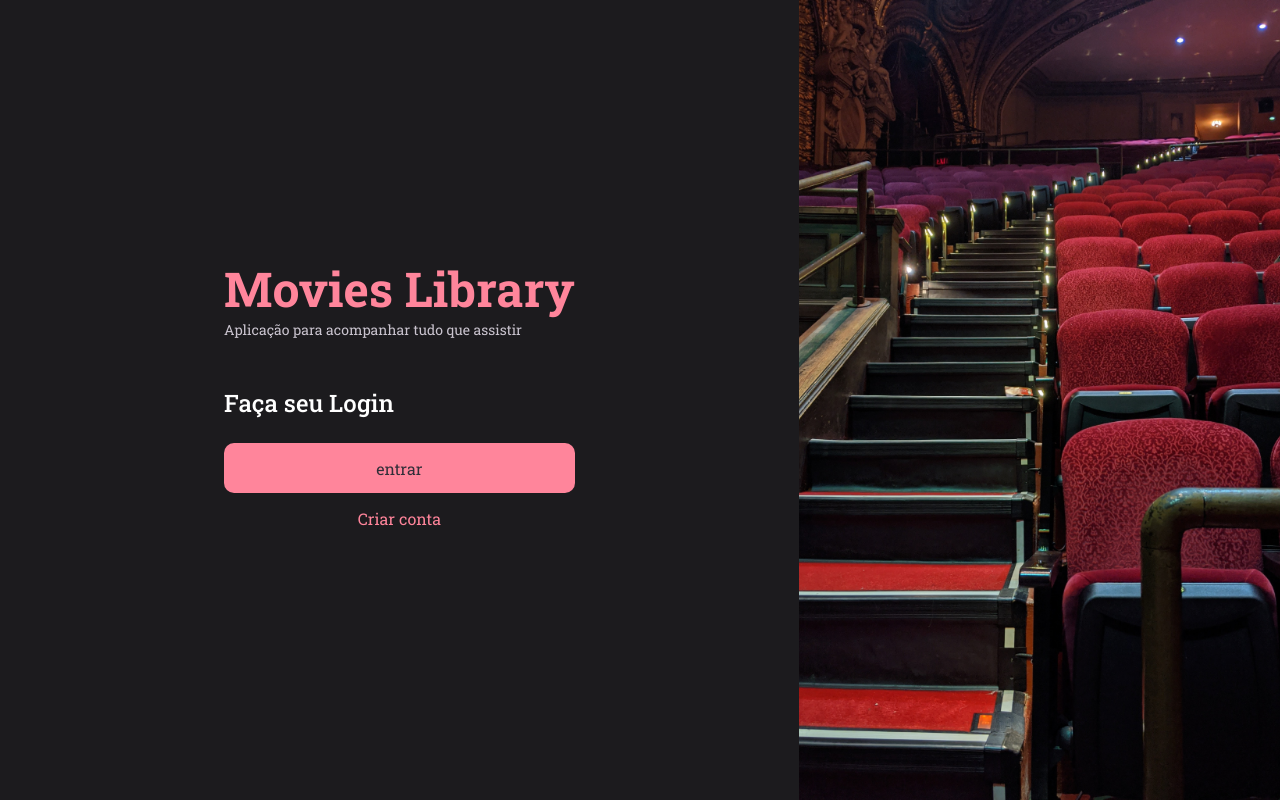
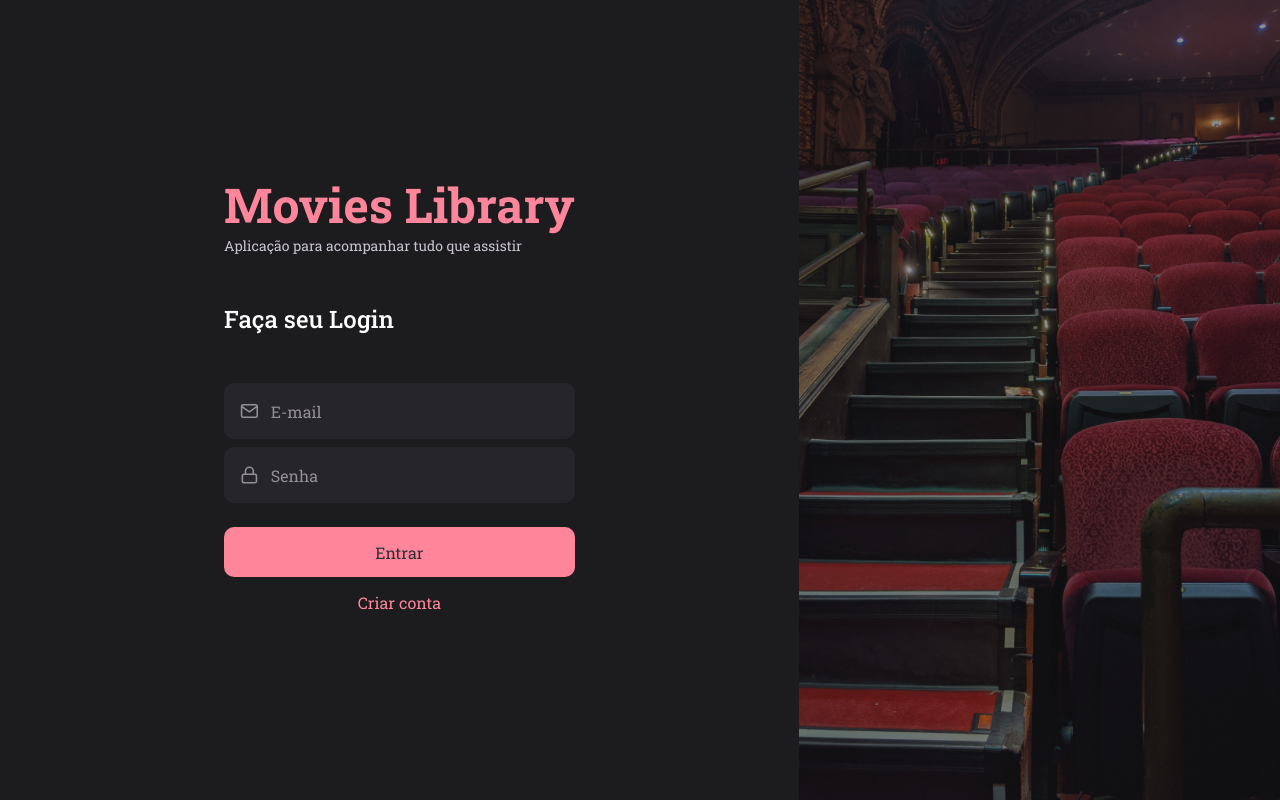
Before and after one commit to lucasdoloh0v/movies-library-front, a React (Vite) app: page / in a window 1280 px wide. Built offline with nearby package versions, Linux system fonts and the light colour scheme.

Commit message:
feat: component Input and SignIn screen

```diff
--- /dev/null
+++ b/src/components/Input/index.jsx
@@ -0,0 +1,10 @@
+import { Container } from './styles';
+
+export function Input({ icon: Icon, ...rest }) {
+  return (
+    <Container>
+      {Icon && <Icon size={20} />}
+      <input type="text" {...rest} />
+    </Container>
+  );
+}
--- /dev/null
+++ b/src/components/Input/styles.js
@@ -0,0 +1,34 @@
+import styled from 'styled-components';
+
+export const Container = styled.div`
+  width: 100%;
+  display: flex;
+  align-items: center;
+
+  border-radius: 10px;
+  padding-left: 16px;
+
+  background-color: ${({ theme }) => theme.colors.background_800};
+  color: ${({ theme }) => theme.colors.gray_300};
+
+  margin-top: 8px;
+
+  > input {
+    width: 100%;
+    height: 56px;
+    padding: 12px;
+
+    background: transparent;
+    border: none;
+
+    color: ${({ theme }) => theme.colors.white};
+
+    &::placeholder {
+      color: ${({ theme }) => theme.colors.gray_300};
+    }
+
+    &:focus {
+      outline: none;
+    }
+  }
+`;
--- a/src/pages/SignIn/index.jsx
+++ b/src/pages/SignIn/index.jsx
@@ -1,6 +1,8 @@
 import { BackgroundImg, Container, Login } from './styles';
+import { FiMail, FiLock } from 'react-icons/fi';
 
 import { Button } from '../../components/Button';
+import { Input } from '../../components/Input';
 
 export function SignIn() {
   return (
@@ -10,10 +12,10 @@ export function SignIn() {
         <p>Aplicação para acompanhar tudo que assistir</p>
 
         <h3>Faça seu Login</h3>
-        {/* <Input />
-        <Input /> */}
+        <Input icon={FiMail} placeholder="E-mail" />
+        <Input icon={FiLock} placeholder="Senha" type="password" />
 
-        <Button title="entrar" className="enterBtn" />
+        <Button title="Entrar" className="enterBtn" />
         <Button title="Criar conta" variant="text-button" className="createAccBtn" />
       </Login>
       <BackgroundImg />
--- a/src/pages/SignIn/styles.js
+++ b/src/pages/SignIn/styles.js
@@ -33,6 +33,7 @@ export const Login = styled.form`
     font-weight: 500;
 
     margin-top: 48px;
+    margin-bottom: 40px;
   }
 
   .enterBtn {
@@ -48,4 +49,5 @@ export const BackgroundImg = styled.div`
   flex: 1;
   background: url(${backgroundImg}) no-repeat center center;
   background-size: cover;
+  filter: opacity(0.5);
 `;
```
